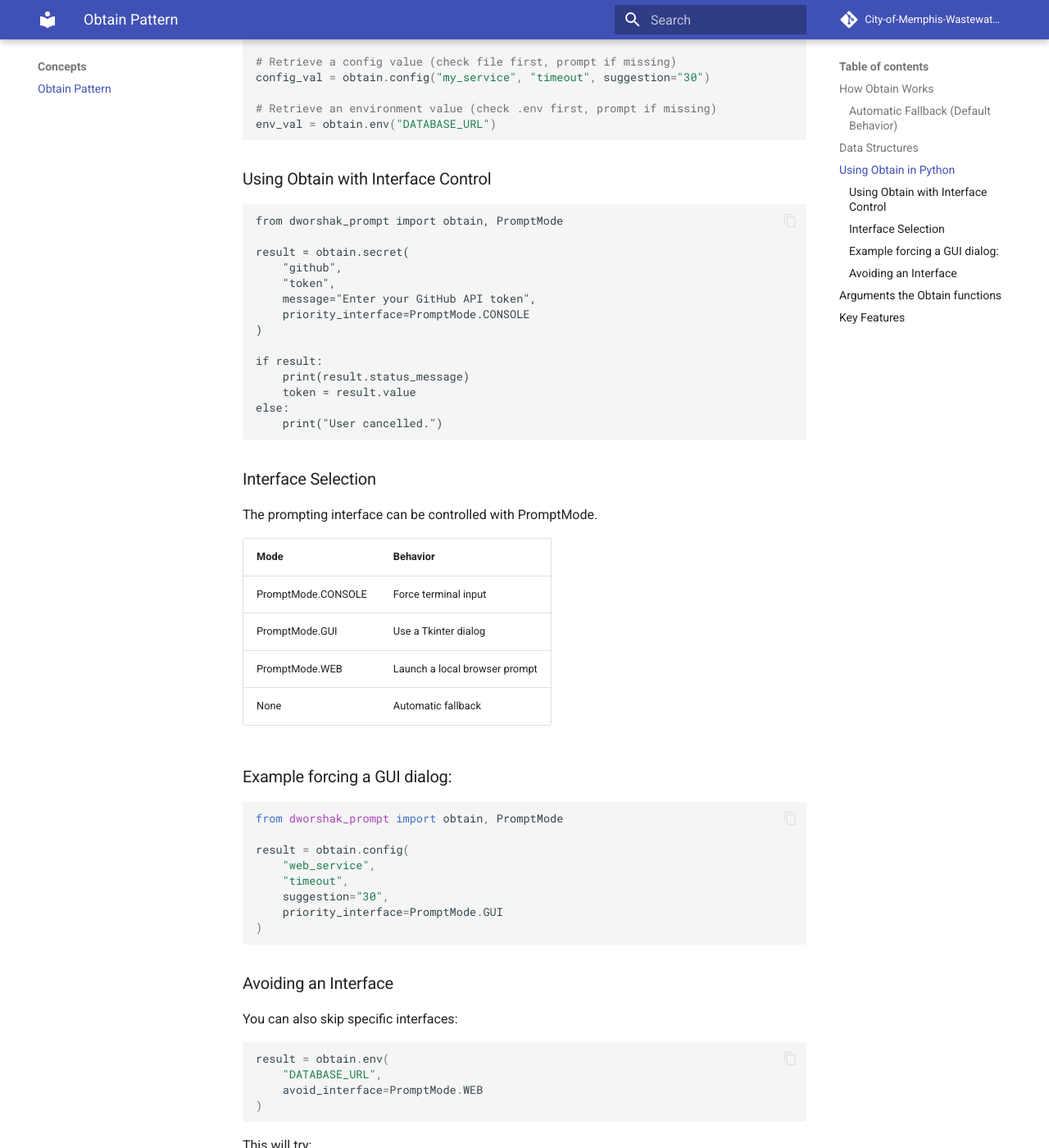
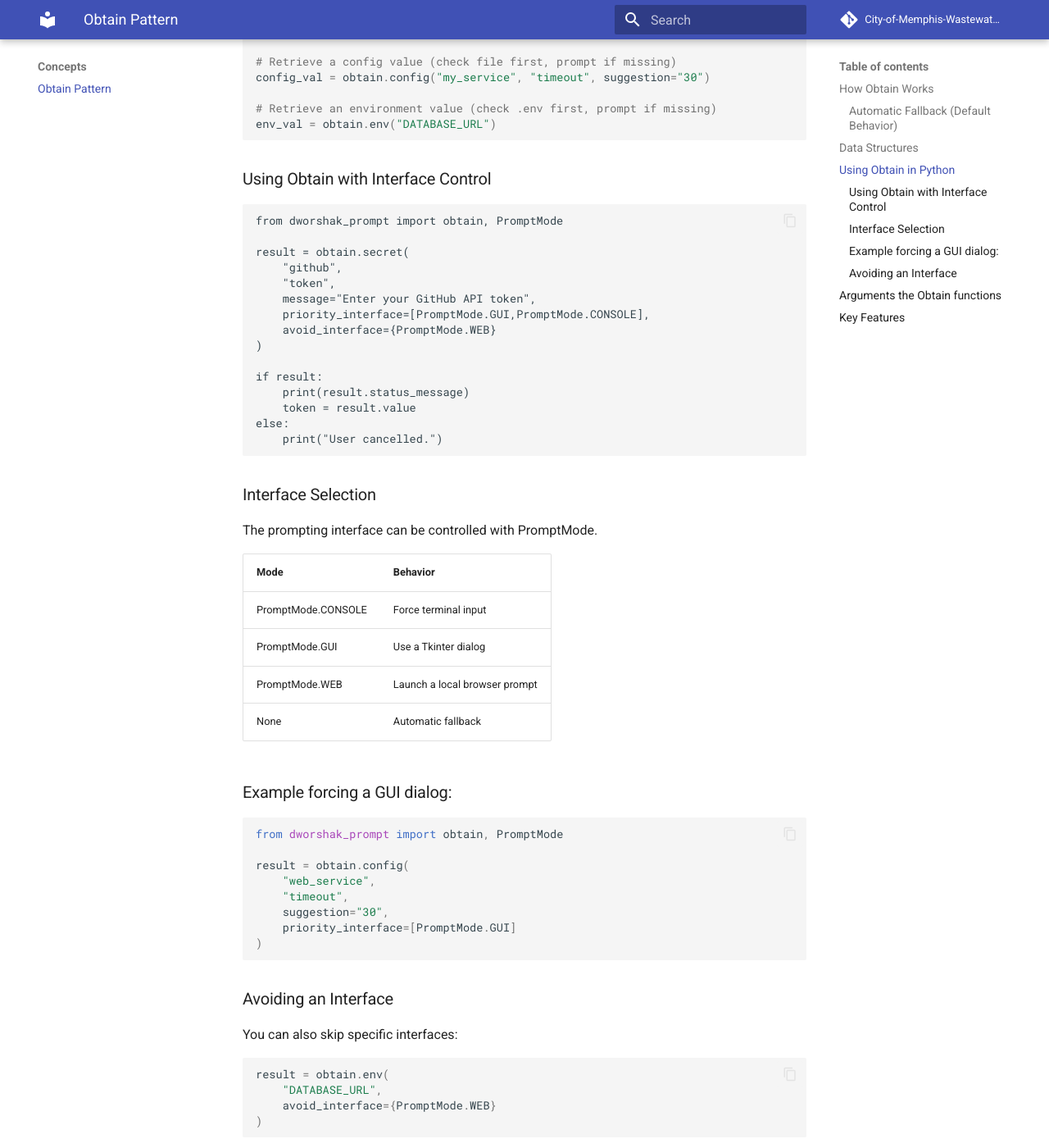
Before and after one commit to City-of-Memphis-Wastewater/dworshak, an MkDocs documentation site: the page built from docs/concepts/obtain.md, in a window 1280 px wide and 1400 px high, scrolled down 1743 px. Shown: the whole window at 82% size. Built offline with MkDocs 1.6.1 and Material for MkDocs 9.7.7, drawn with Linux system fonts in a browser that asks for light colours; comment, search, counter and statistics services are not loaded.

Commit message:
improve type hinting in obtain class, and show in docs with set and lists

````diff
--- a/docs/concepts/obtain.md
+++ b/docs/concepts/obtain.md
@@ -88,7 +88,8 @@ result = obtain.secret(
     "github",
     "token",
     message="Enter your GitHub API token",
-    priority_interface=PromptMode.CONSOLE
+    priority_interface=[PromptMode.GUI,PromptMode.CONSOLE],
+    avoid_interface={PromptMode.WEB}
 )
 
 if result:
@@ -120,7 +121,7 @@ result = obtain.config(
     "web_service",
     "timeout",
     suggestion="30",
-    priority_interface=PromptMode.GUI
+    priority_interface=[PromptMode.GUI]
 )
 ```
 
@@ -131,7 +132,7 @@ You can also skip specific interfaces:
 ```python
 result = obtain.env(
     "DATABASE_URL",
-    avoid_interface=PromptMode.WEB
+    avoid_interface={PromptMode.WEB}
 )
 ```
 
````
